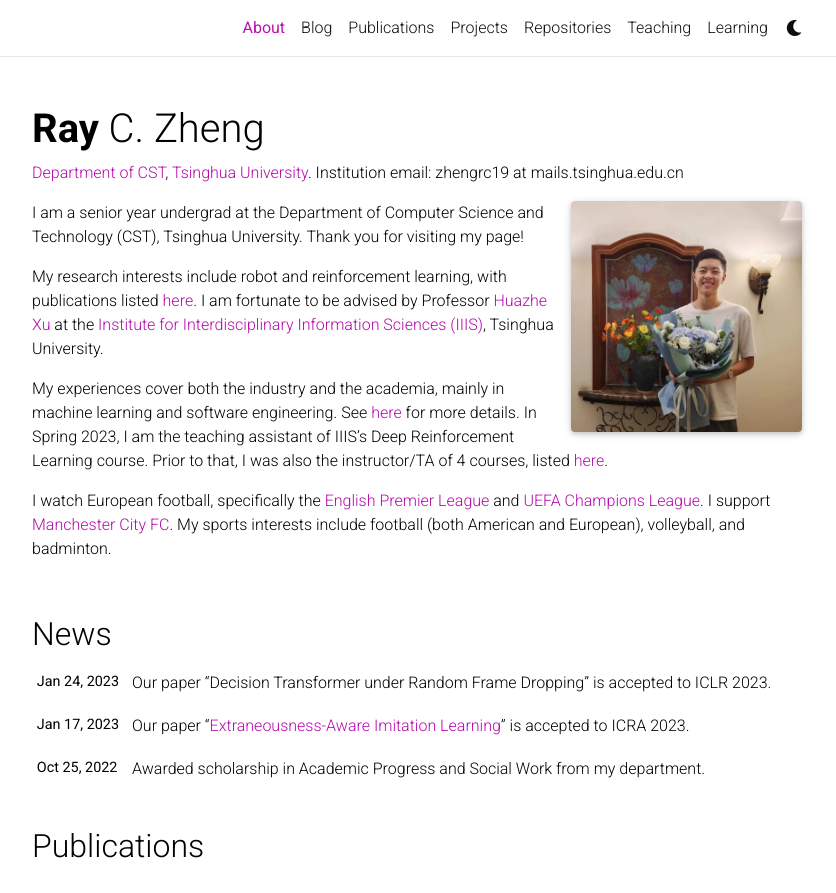
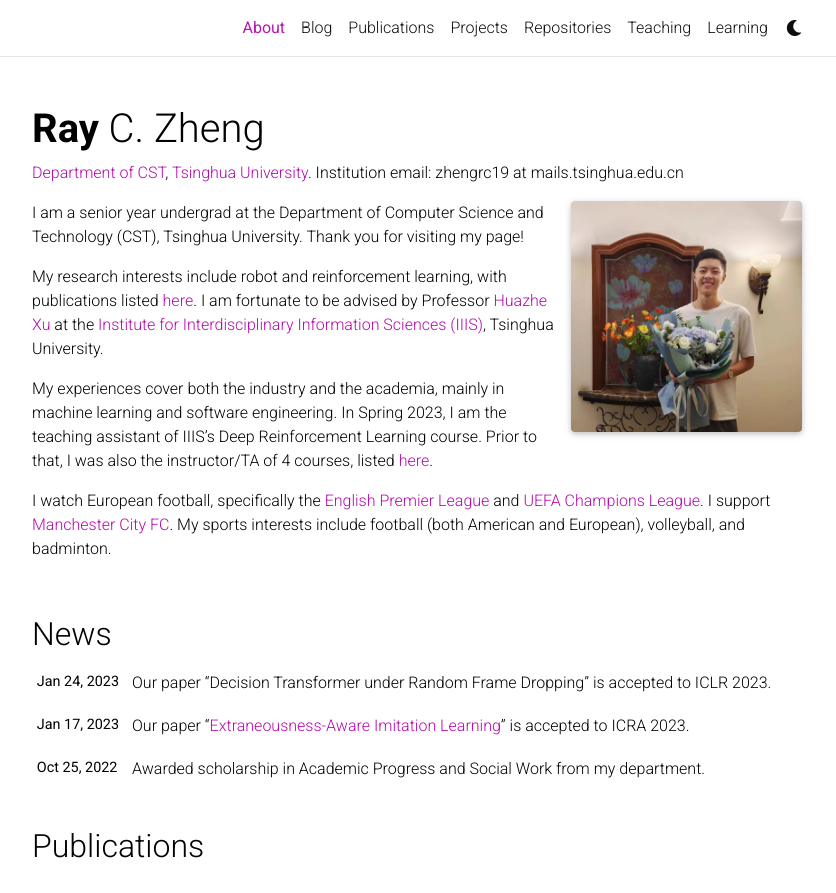
Before and after one commit to zhengrc19/zhengrc19.github.io, a Jekyll site: the page built from _pages/about.md, in a window 1280 px wide and 1201 px high, cut to the strip 0-893 px from the top of the window. Shown: the whole strip, without its empty margins (223-1059 px from the left). Built offline with Jekyll 4.4.1, drawn with Linux system fonts in a browser that asks for light colours; full-size pictures stand in for the smaller copies a plugin makes; comment, search, counter and statistics services are not loaded; a style sheet for code colours, icons or effects is not loaded; some of the changed text lies outside the part shown.

Commit message:
modified bio

```diff
--- a/_config.yml
+++ b/_config.yml
@@ -8,10 +8,9 @@ middle_name: C.
 last_name: Zheng
 email: raychenzheng@gmail.com
 description: > # the ">" symbol means to ignore newlines until "footer_text:"
-  A simple, whitespace theme for academics. Based on [*folio](https://github.com/bogoli/-folio) design.
+
 footer_text: >
-  Powered by <a href="https://jekyllrb.com/" target="_blank">Jekyll</a> with <a href="https://github.com/alshedivat/al-folio">al-folio</a> theme.
-  Hosted by <a href="https://pages.github.com/" target="_blank">GitHub Pages</a>.
+
 # Photos from <a href="https://unsplash.com" target="_blank">Unsplash</a>.
 keywords: jekyll, jekyll-theme, academic-website, portfolio-website  # add your own keywords or leave empty
 
--- a/_pages/about.md
+++ b/_pages/about.md
@@ -28,7 +28,7 @@ I am a senior year undergrad at the Department of Computer Science and Technolog
 
 My research interests include robot and reinforcement learning, with publications listed <a href='publications'>here</a>. I am fortunate to be advised by Professor <a href='http://hxu.rocks'>Huazhe Xu</a> at the <a href='https://iiis.tsinghua.edu.cn/en/'>Institute for Interdisciplinary Information Sciences (IIIS)</a>, Tsinghua University.
 
-My experiences cover both the industry and the academia, mainly in machine learning and software engineering. See <a href='cv'>here</a> for more details. In Spring 2023, I am the teaching assistant of IIIS's Deep Reinforcement Learning course. Prior to that, I was also the instructor/TA of 4 courses, listed <a href='teaching'>here</a>.
+My experiences cover both the industry and the academia, mainly in machine learning and software engineering. In Spring 2023, I am the teaching assistant of IIIS's Deep Reinforcement Learning course. Prior to that, I was also the instructor/TA of 4 courses, listed <a href='teaching'>here</a>.
 
 I watch European football, specifically the <a href='https://www.premierleague.com/'>English Premier League</a> and <a href='https://www.uefa.com/uefachampionsleague/'>UEFA Champions League</a>. I support <a href='https://www.mancity.com/'>Manchester City FC</a>. My sports interests include football (both American and European), volleyball, and badminton.
 <!-- This website is still under construction, so you are welcome to check out my <a href='https://scholar.google.com/citations?user=gwUGHwsAAAAJ'>Google Scholar</a>, <a href='https://github.com/zhengrc19'>Github</a>, and <a href='https://www.linkedin.com/in/ray-zheng-366053132'>Linkedin</a> profiles to learn more about me :-) -->
```
